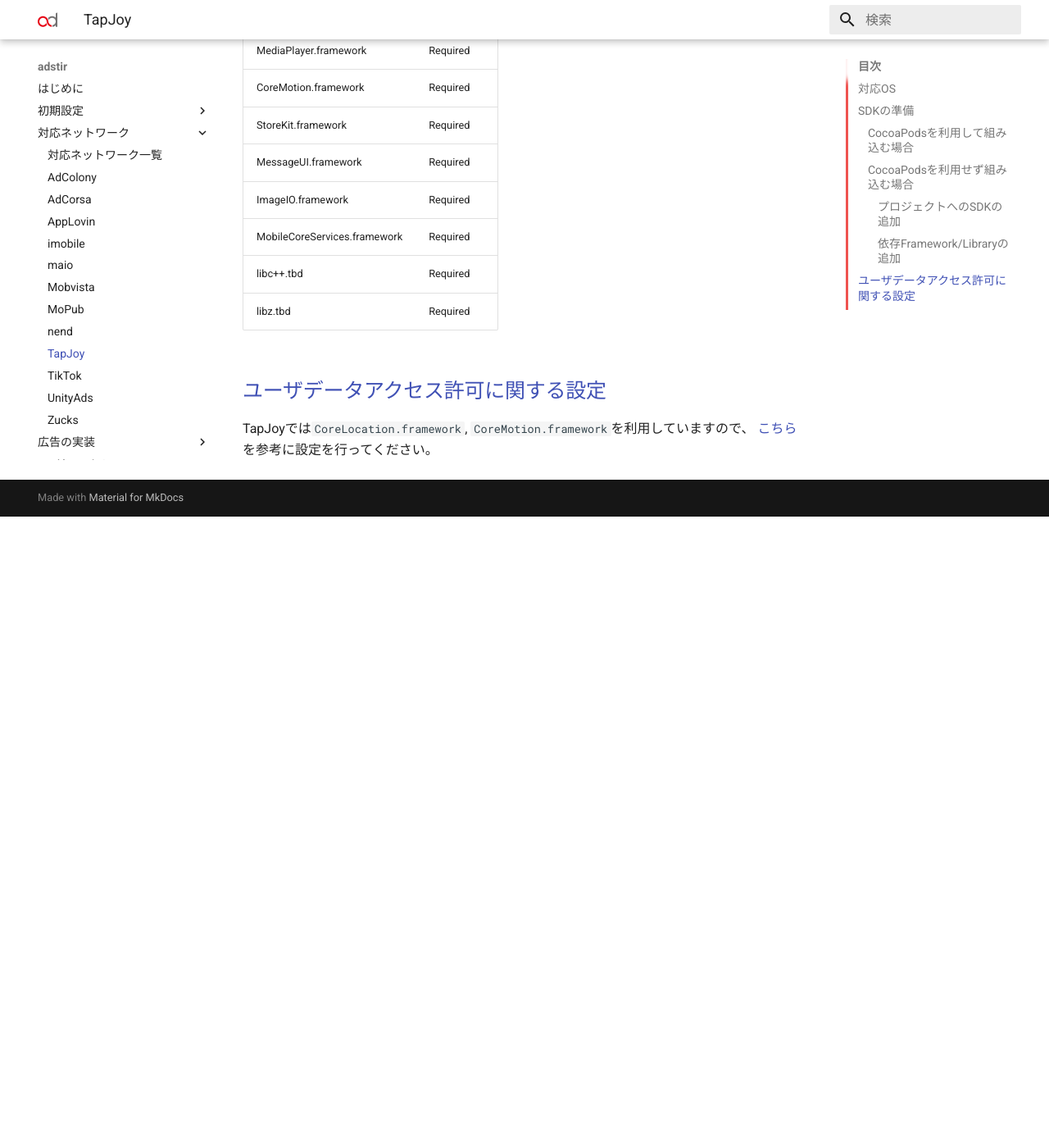
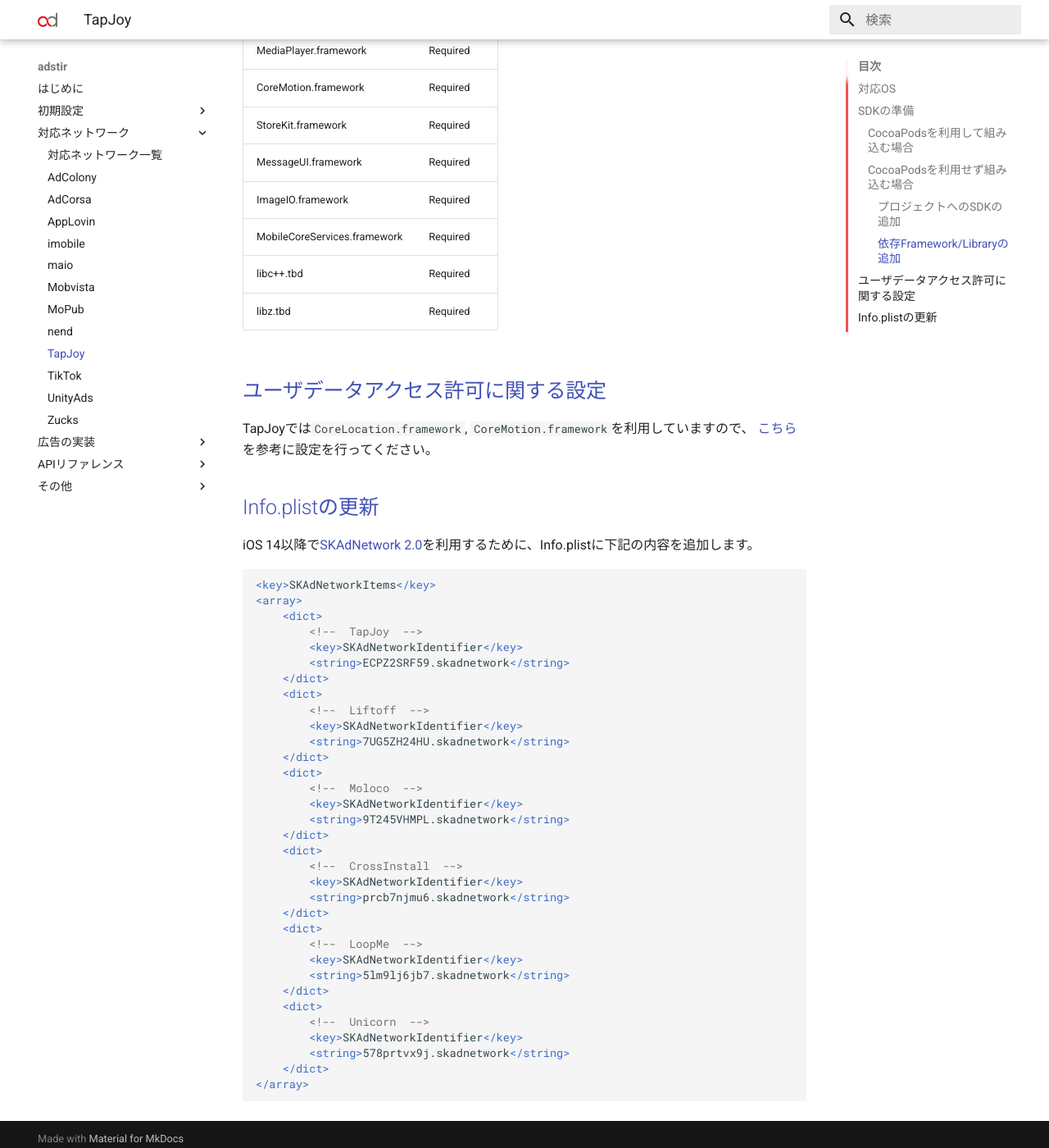
Before and after one commit to united-adstir/ios-sdk-docs, an MkDocs documentation site: the page built from docs/adstir/network/tapjoy.md, in a window 1280 px wide and 1400 px high, scrolled down 959 px. Shown: the whole window at 82% size. Built offline with MkDocs 1.6.1 and Material for MkDocs 9.7.7, drawn with Linux system fonts in a browser that asks for light colours; before the commit the page ends 1589 px from its top, so only the background shows below that.

Commit message:
TapJoy追加

````diff
--- a/docs/adstir/network/tapjoy.md
+++ b/docs/adstir/network/tapjoy.md
@@ -44,3 +44,43 @@
 
 TapJoyでは`CoreLocation.framework`, `CoreMotion.framework`を利用していますので、
 [こちら](../info/user_data.md)を参考に設定を行ってください。
+
+## Info.plistの更新
+
+iOS 14以降で[SKAdNetwork 2.0](https://developer.apple.com/documentation/storekit/skadnetwork)を利用するために、Info.plistに下記の内容を追加します。
+
+```xml
+<key>SKAdNetworkItems</key>
+<array>
+    <dict>
+        <!--  TapJoy  -->
+        <key>SKAdNetworkIdentifier</key>
+        <string>ECPZ2SRF59.skadnetwork</string>
+    </dict>
+    <dict>
+        <!--  Liftoff  -->
+        <key>SKAdNetworkIdentifier</key>
+        <string>7UG5ZH24HU.skadnetwork</string>
+    </dict>
+    <dict>
+        <!--  Moloco  -->
+        <key>SKAdNetworkIdentifier</key>
+        <string>9T245VHMPL.skadnetwork</string>
+    </dict>
+    <dict>
+        <!--  CrossInstall  -->
+        <key>SKAdNetworkIdentifier</key>
+        <string>prcb7njmu6.skadnetwork</string>
+    </dict>
+    <dict>
+        <!--  LoopMe  -->
+        <key>SKAdNetworkIdentifier</key>
+        <string>5lm9lj6jb7.skadnetwork</string>
+    </dict>
+    <dict>
+        <!--  Unicorn  -->
+        <key>SKAdNetworkIdentifier</key>
+        <string>578prtvx9j.skadnetwork</string>
+    </dict>
+</array>
+```
--- a/mkdocs.yml
+++ b/mkdocs.yml
@@ -28,7 +28,7 @@
       mobvista: 6.6.0.0
       mopub: 5.11.0
       nend: 7.0.0
-      tapjoy: 12.4.2
+      tapjoy: 12.7.0
       tiktok: 3.2.6.2
       unityads: 3.4.8
       zucks: 4.9.2
````
Also changed, not shown: docs/adstir/init/ios14.md (+10 -0 lines), docs/changelog.md (+2 -1 lines).
